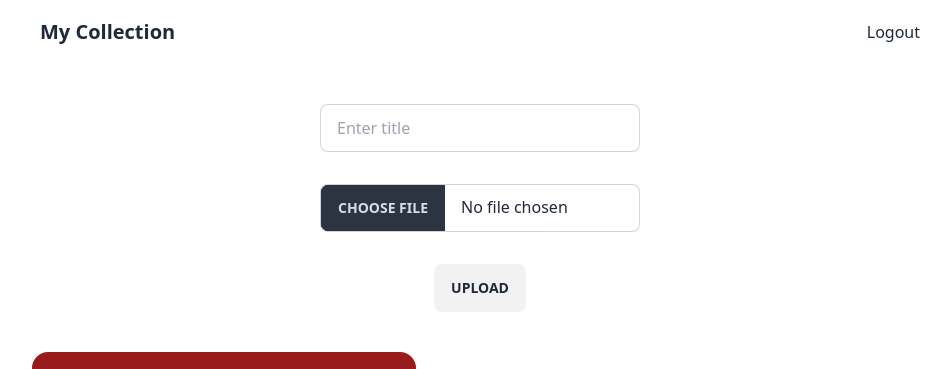
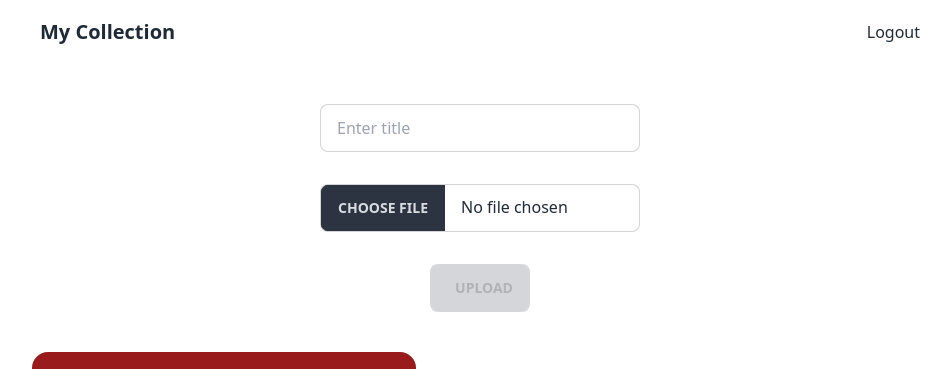
Before and after one commit to PanicS7/my-collection, a React (Vite) app: page / in a window 1280 px wide. Shown: the top 369 px of the page, without its empty margins (160-1111 px from the left). Built offline with nearby package versions, Linux system fonts and the light colour scheme; no server answers; sample sign-in values are in the browser's storage; the HTML template or start-up script is replaced by a standard one.

Commit message:
loading style fix

```diff
--- a/src/components/UploadForm.jsx
+++ b/src/components/UploadForm.jsx
@@ -3,11 +3,13 @@
 
 const UploadForm = () => {
   const [selectedFile, setSelectedFile] = useState(null);
-  const { startUpload } = useStorage()
+  const { startUpload, progress } = useStorage()
+  const [selectedValue, setSelectedValue] = useState("")
 
   const handleFileChange = (e) => {
     if(e.target.files && e.target.files[0]) {
       setSelectedFile(e.target.files[0])
+      setSelectedValue(e.target.value)
     }
   }
 
@@ -19,6 +21,7 @@
     }
 
     setSelectedFile(null)
+    setSelectedValue("")
   }
 
   return (
@@ -35,9 +38,23 @@
         <input
           type="file"
           onChange={handleFileChange}
+          value={selectedValue}
           className="file-input file-input-bordered w-full max-w-xs"
         />
-        <button className="btn">Upload</button>
+        { progress === 100 &&
+        <div className="alert alert-success">
+          <svg xmlns="http://www.w3.org/2000/svg" className="stroke-current shrink-0 h-6 w-6" fill="none" viewBox="0 0 24 24"><path strokeLinecap="round" strokeLinejoin="round" strokeWidth="2" d="M9 12l2 2 4-4m6 2a9 9 0 11-18 0 9 9 0 0118 0z" /></svg>
+          <span>Successfully uploaded to database</span>
+        </div>
+        }
+        <button
+          type="submit"
+          className="btn"
+          disabled={!selectedFile}
+        >
+          <span className={`${Boolean(progress) && 'loading'}`}></span>
+          Upload
+        </button>
       </form>
     </div>
   );
--- a/src/hooks/useStorage.js
+++ b/src/hooks/useStorage.js
@@ -30,12 +30,13 @@
       () => {
         getDownloadURL(uploadTask.snapshot.ref).then((downloadURL) => {
           console.log("File available at", downloadURL);
+          setProgress(progress)
         });
       }
     );
   };
 
-  return { progress, error, url, startUpload };
+  return { progress, error, startUpload };
 };
 
 export default useStorage;
```
